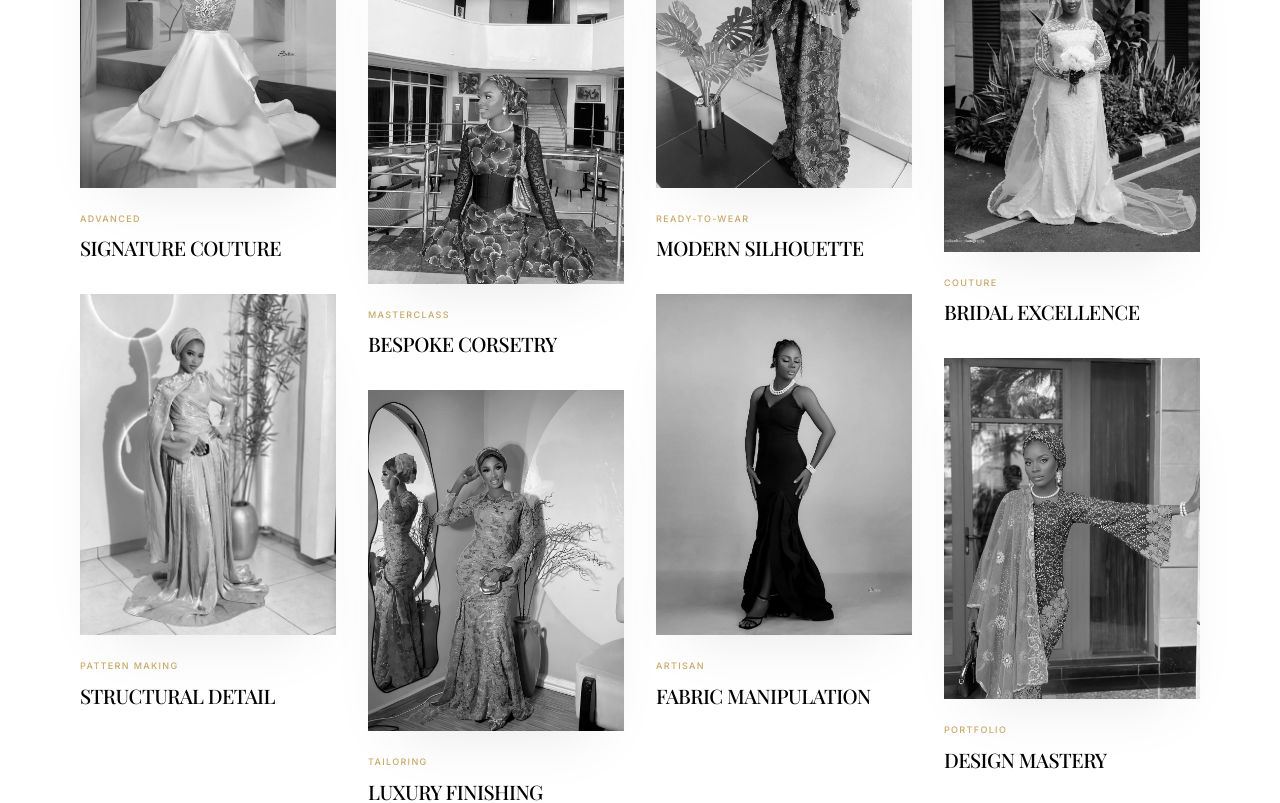
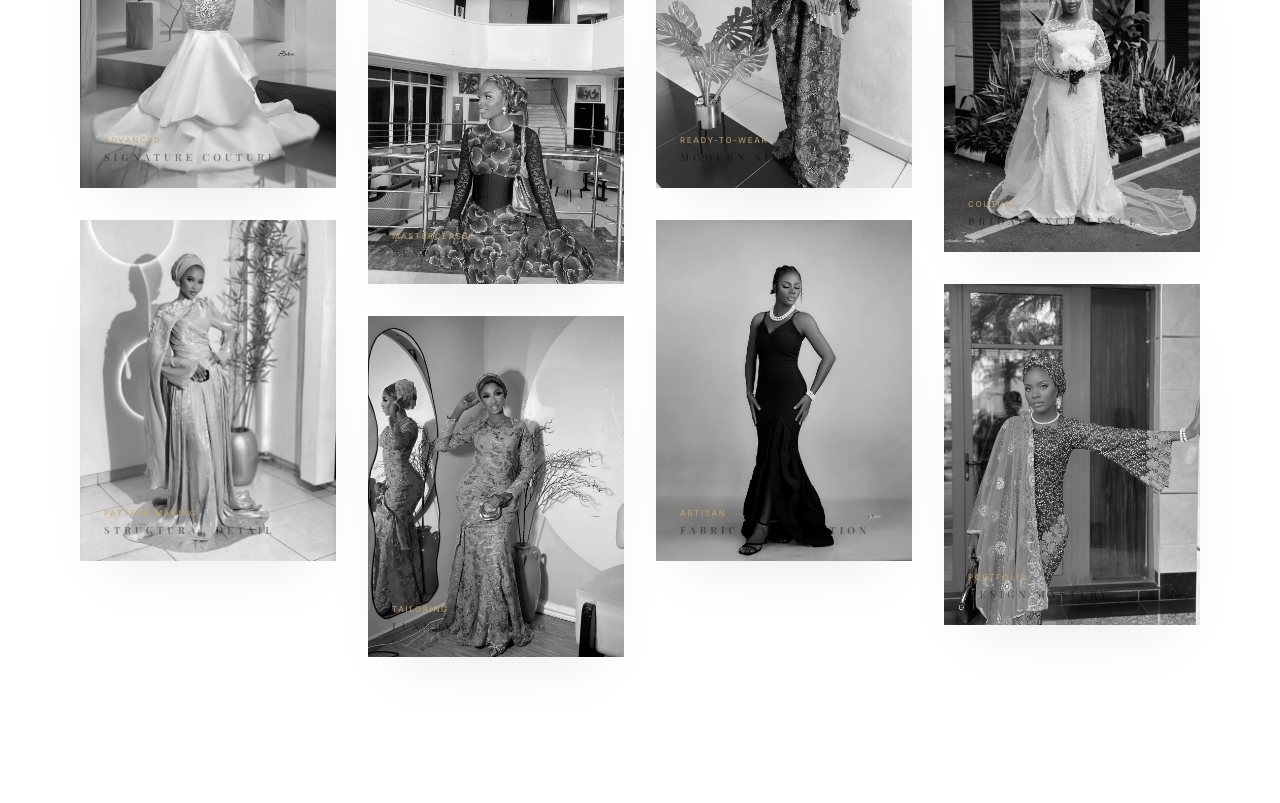
Before and after one commit to Priest98/fiastyleacademy, a React (Vite) app: page / in a window 1280 px wide. Shown: the part 1440-2243 px from the top of the page. Built offline with nearby package versions, Linux system fonts and the light colour scheme; the HTML template or start-up script is replaced by a standard one; a web font is replaced by a local one.

Commit message:
design: implemented immersive lookbook section for 'The Transformation' with staggered reveals

```diff
--- a/src/pages/Index.tsx
+++ b/src/pages/Index.tsx
@@ -1,7 +1,7 @@
 import PublicLayout from "@/components/layout/PublicLayout";
-import { motion, useScroll, useTransform } from "framer-motion";
+import { motion, useScroll, useTransform, AnimatePresence } from "framer-motion";
 import { ArrowRight, Check, Star, Quote } from "lucide-react";
-import { useRef } from "react";
+import { useRef, useState } from "react";
 import FadeIn from "@/components/animations/FadeIn";
 import homeHero from "@/assets/new/homepage/home1.jpg";
 import cat1_1 from "@/assets/new/category1/cat1-1.jpg";
@@ -101,20 +101,60 @@ export default function Index() {
 
             <div className="grid grid-cols-1 md:grid-cols-2 lg:grid-cols-4 gap-8">
               <div className="space-y-8">
-                <PortfolioItem image={cat1_5} title="Signature Couture" category="Advanced" />
-                <PortfolioItem image={cat4_2} title="Structural Detail" category="Pattern Making" />
+                <LookbookItem
+                  image={cat1_5}
+                  title="Signature Couture"
+                  category="Advanced"
+                  description="A masterclass in bespoke draping and technical precision."
+                />
+                <LookbookItem
+                  image={cat4_2}
+                  title="Structural Detail"
+                  category="Pattern Making"
+                  description="Exploring geometric silhouettes through advanced manipulation."
+                />
               </div>
               <div className="space-y-8 pt-12 md:pt-24">
-                <PortfolioItem image={cat2_5} title="Bespoke Corsetry" category="Masterclass" />
-                <PortfolioItem image={cat3_1} title="Luxury Finishing" category="Tailoring" />
+                <LookbookItem
+                  image={cat2_5}
+                  title="Bespoke Corsetry"
+                  category="Masterclass"
+                  description="Precision boning and heritage construction techniques."
+                />
+                <LookbookItem
+                  image={cat3_1}
+                  title="Luxury Finishing"
+                  category="Tailoring"
+                  description="The art of the invisible seam and high-end detailing."
+                />
               </div>
               <div className="space-y-8">
-                <PortfolioItem image={cat4_1} title="Modern Silhouette" category="Ready-to-Wear" />
-                <PortfolioItem image={cat5_1} title="Fabric Manipulation" category="Artisan" />
+                <LookbookItem
+                  image={cat4_1}
+                  title="Modern Silhouette"
+                  category="Ready-to-Wear"
+                  description="Minimalist aesthetics meets functional fashion design."
+                />
+                <LookbookItem
+                  image={cat5_1}
+                  title="Fabric Manipulation"
+                  category="Artisan"
+                  description="Transforming textiles into sculptural works of art."
+                />
               </div>
               <div className="space-y-8 pt-12 md:pt-16">
-                <PortfolioItem image={cat1_12} title="Bridal Excellence" category="Couture" />
-                <PortfolioItem image={cat3_2} title="Design Mastery" category="Portfolio" />
+                <LookbookItem
+                  image={cat1_12}
+                  title="Bridal Excellence"
+                  category="Couture"
+                  description="Grandeur and grace in every hand-stitched layer."
+                />
+                <LookbookItem
+                  image={cat3_2}
+                  title="Design Mastery"
+                  category="Portfolio"
+                  description="A comprehensive showcase of industry-ready creative vision."
+                />
               </div>
             </div>
           </div>
@@ -262,6 +302,83 @@ export default function Index() {
   );
 }
 
+function LookbookItem({ image, title, category, description }: { image: string, title: string, category: string, description: string }) {
+  const [isHovered, setIsHovered] = useState(false);
+  const easing = [0.22, 1, 0.36, 1];
+
+  return (
+    <FadeIn direction="up">
+      <div
+        className="group relative cursor-pointer overflow-hidden bg-neutral-100 shadow-soft"
+        onMouseEnter={() => setIsHovered(true)}
+        onMouseLeave={() => setIsHovered(false)}
+        onTap={() => setIsHovered(!isHovered)}
+      >
+        <div className="aspect-portrait">
+          <motion.img
+            src={image}
+            alt={title}
+            animate={{ scale: isHovered ? 1.08 : 1 }}
+            transition={{ duration: 0.8, ease: easing }}
+            className="w-full h-full object-cover grayscale group-hover:grayscale-0 transition-all duration-[1.5s]"
+          />
+        </div>
+
+        <AnimatePresence>
+          {isHovered && (
+            <motion.div
+              initial={{ opacity: 0 }}
+              animate={{ opacity: 1 }}
+              exit={{ opacity: 0 }}
+              transition={{ duration: 0.4 }}
+              className="absolute inset-0 bg-black/60 flex flex-col justify-end p-8 text-white"
+            >
+              <motion.div
+                initial={{ opacity: 0, y: 20 }}
+                animate={{ opacity: 1, y: 0 }}
+                transition={{ delay: 0.1, duration: 0.5, ease: easing }}
+              >
+                <span className="label text-gold text-[9px] mb-3 block tracking-[0.3em]">{category}</span>
+                <h3 className="font-display text-2xl uppercase tracking-tight mb-4 leading-tight">
+                  {title}
+                </h3>
+              </motion.div>
+
+              <motion.p
+                initial={{ opacity: 0, y: 20 }}
+                animate={{ opacity: 1, y: 0 }}
+                transition={{ delay: 0.2, duration: 0.5, ease: easing }}
+                className="text-white/70 text-sm font-light leading-relaxed mb-6 max-w-xs"
+              >
+                {description}
+              </motion.p>
+
+              <motion.div
+                initial={{ opacity: 0, y: 20 }}
+                animate={{ opacity: 1, y: 0 }}
+                transition={{ delay: 0.3, duration: 0.5, ease: easing }}
+              >
+                <button className="flex items-center gap-3 text-[10px] uppercase tracking-[0.3em] font-bold group/btn">
+                  View Details <ArrowRight className="h-3 w-3 transition-transform group-hover/btn:translate-x-2" />
+                </button>
+              </motion.div>
+            </motion.div>
+          )}
+        </AnimatePresence>
+
+        {!isHovered && (
+          <div className="absolute bottom-6 left-6 right-6 flex justify-between items-end transition-opacity duration-300 group-hover:opacity-0">
+            <div>
+              <span className="label text-[8px] text-gold/80 mb-1 block tracking-[0.2em]">{category}</span>
+              <h3 className="text-[10px] uppercase tracking-[0.4em] text-black/40 font-bold">{title}</h3>
+            </div>
+          </div>
+        )}
+      </div>
+    </FadeIn>
+  );
+}
+
 function PortfolioItem({ image, title, category, isAlwaysGrayscale = false }: { image: string, title: string, category: string, isAlwaysGrayscale?: boolean }) {
   return (
     <FadeIn direction="up">
```
